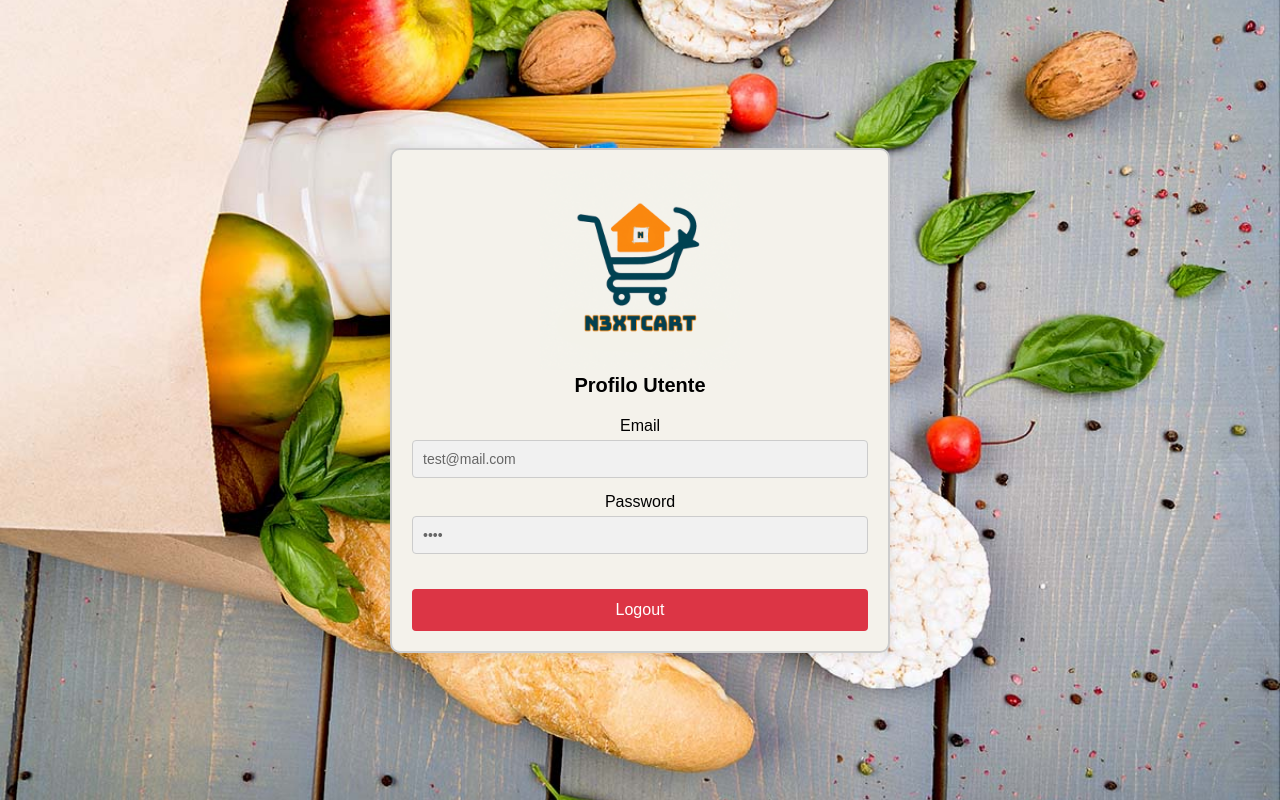
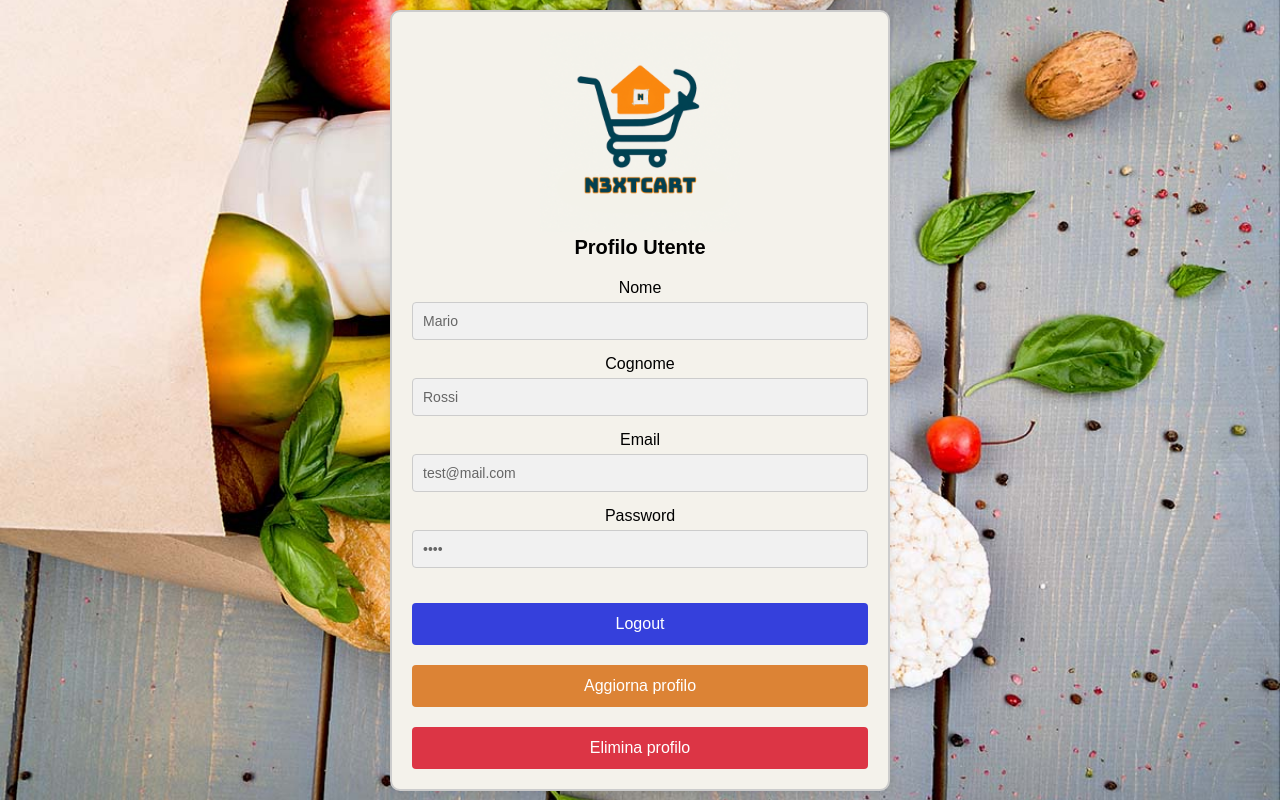
Before and after one commit to n3xtcart/NextCart-FrontOffice, an Angular app in the folder NextCartFrontOffice/: page /profilo in a window 1280 px wide. Built offline with nearby package versions, Linux system fonts and the light colour scheme; sample sign-in values are in the browser's storage.

Commit message:
completamento mockAPI

```diff
--- a/NextCartFrontOffice/src/app/app.routes.ts
+++ b/NextCartFrontOffice/src/app/app.routes.ts
@@ -13,11 +13,10 @@ import { SchermataInizialeComponent } from './schermata-iniziale/schermata-inizi
 
 export const routes: Routes = [
   { path: '', component: LoginComponent },
+  { path: 'registrazione', component: RegistrazioneComponent },
   { path: 'profilo', component: ProfiloComponent, canActivate: [authGuard] },
   {
-    path: 'home',
-    component: HomeComponent,
-    canActivate: [authGuard],
+    path: 'home', component: HomeComponent, canActivate: [authGuard],
     children: [
       { path: '', component: SchermataInizialeComponent },
       { path: 'categoria-prodotto', component: CategoriaProdottoComponent },
--- a/NextCartFrontOffice/src/app/auth.service.ts
+++ b/NextCartFrontOffice/src/app/auth.service.ts
@@ -10,6 +10,9 @@ export class AuthService {
 
   private LOGIN = 'https://api.mockaron.com/mock/bufcwlbupc/login';
   private LOGOUT = 'https://api.mockaron.com/mock/bufcwlbupc/logout';
+  private REG = 'https://api.mockaron.com/mock/bufcwlbupc/register';
+  private AGG = 'https://api.mockaron.com/mock/bufcwlbupc/users/:id';
+  private DEL = 'https://api.mockaron.com/mock/bufcwlbupc/users/:id';
 
 
   constructor(private http: HttpClient, private router: Router) {}
@@ -27,4 +30,23 @@ export class AuthService {
     );
   }
 
+  register(nome: string, cognome: string, email: string, password: string): Observable<any> {
+    const body = { nome, cognome, email, password };
+    return this.http.post<any>(this.REG, body);
+  }
+
+  updateUser(id: string, updatedData: { nome?: string; cognome?: string; email?: string; password?: string }): Observable<any> {
+  return this.http.put<any>(this.AGG, updatedData);
 }
+
+  deleteUser(id: string): Observable<any> {
+    return this.http.delete<any>(this.DEL).pipe(
+    tap(() => {
+      this.router.navigate(['/login']);
+    })
+    );
+
+  }
+
+
+}
--- a/NextCartFrontOffice/src/app/login/login.component.css
+++ b/NextCartFrontOffice/src/app/login/login.component.css
@@ -65,7 +65,6 @@ button:disabled {
 
 .crea-account a {
   color: #007bff;
-  text-decoration: none;
 }
 
 .image-section {
--- a/NextCartFrontOffice/src/app/login/login.component.html
+++ b/NextCartFrontOffice/src/app/login/login.component.html
@@ -35,10 +35,11 @@
         Email o password errati.
       </div>
 
+    </form>
+
       <div class="crea-account" style="margin-top: 15px;">
         <a routerLink="/registrazione">Crea un account</a>
       </div>
-    </form>
   </div>
 
   <div class="image-section">
--- a/NextCartFrontOffice/src/app/login/login.component.ts
+++ b/NextCartFrontOffice/src/app/login/login.component.ts
@@ -1,12 +1,12 @@
 import { FormsModule } from '@angular/forms';
 import { Component } from '@angular/core';
-import { Router } from '@angular/router';
+import { Router, RouterLink } from '@angular/router';
 import { CommonModule } from '@angular/common';
 import { AuthService } from '../auth.service';
 
 @Component({
   selector: 'app-login',
-  imports: [CommonModule, FormsModule],
+  imports: [CommonModule, FormsModule, RouterLink],
   templateUrl: './login.component.html',
   styleUrls: ['./login.component.css']
 })
--- a/NextCartFrontOffice/src/app/profilo/profilo.component.css
+++ b/NextCartFrontOffice/src/app/profilo/profilo.component.css
@@ -67,7 +67,39 @@
   .logout-section button {
     width: 100%;
     padding: 12px;
+    background-color: #3540dc;
+    color: white;
+    border: none;
+    border-radius: 4px;
+    font-size: 16px;
+    cursor: pointer;
+  }
+    .aggiorna-section button {
+    width: 100%;
+    padding: 12px;
+    background-color: #dc8335;
+    color: white;
+    border: none;
+    border-radius: 4px;
+    font-size: 16px;
+    cursor: pointer;
+  }
+
+    .elimina-section button {
+    width: 100%;
+    padding: 12px;
     background-color: #dc3545;
+    color: white;
+    border: none;
+    border-radius: 4px;
+    font-size: 16px;
+    cursor: pointer;
+  }
+
+    .salva-section button {
+    width: 100%;
+    padding: 12px;
+    background-color: #35dc3b;
     color: white;
     border: none;
     border-radius: 4px;
--- a/NextCartFrontOffice/src/app/profilo/profilo.component.html
+++ b/NextCartFrontOffice/src/app/profilo/profilo.component.html
@@ -7,6 +7,32 @@
       <h3>Profilo Utente</h3>
       <form  #profileForm="ngForm" id="form">
         <div class="form-group">
+          <label for="nome">Nome</label>
+          <input
+            type="nome"
+            id="nome"
+            name="nome"
+            [(ngModel)]="nome"
+            required
+            placeholder="nome"
+              [disabled]="!isEditable"
+          />
+        </div>
+
+        <div class="form-group">
+          <label for="cognome">Cognome</label>
+          <input
+            type="cognome"
+            id="cognome"
+            name="cognome"
+            [(ngModel)]="cognome"
+            required
+            placeholder="cognome"
+              [disabled]="!isEditable"
+          />
+        </div>
+
+        <div class="form-group">
           <label for="email">Email</label>
           <input
             type="email"
@@ -15,9 +41,10 @@
             [(ngModel)]="email"
             required
             placeholder="Email"
-            disabled
+              [disabled]="!isEditable"
           />
         </div>
+
         <div class="form-group">
           <label for="password">Password</label>
           <input
@@ -27,13 +54,23 @@
             [(ngModel)]="password"
             required
             placeholder="Password"
-            disabled
+              [disabled]="!isEditable"
           />
         </div>
       </form>
       <div class="logout-section">
         <button (click)="logout()">Logout</button>
       </div>
+    <div class="aggiorna-section">
+      <button *ngIf="!isEditable" (click)="aggiorna()">Aggiorna profilo</button>
+    </div>
+    <div class = "salva-section">
+      <button *ngIf="isEditable" (click)="salva()">Salva modifiche</button>
+    </div>
+      <div class="elimina-section">
+        <button (click)="elimina()">Elimina profilo</button>
+      </div>
+
     </div>
 
   </div>
--- a/NextCartFrontOffice/src/app/profilo/profilo.component.ts
+++ b/NextCartFrontOffice/src/app/profilo/profilo.component.ts
@@ -2,16 +2,21 @@ import { Component } from '@angular/core';
 import { FormsModule } from '@angular/forms';
 import { Router } from '@angular/router';
 import { AuthService } from '../auth.service';
+import { CommonModule } from '@angular/common';
 
 @Component({
   selector: 'app-profilo',
-  imports: [FormsModule],
+  imports: [FormsModule,CommonModule],
   templateUrl: './profilo.component.html',
   styleUrl: './profilo.component.css'
 })
 export class ProfiloComponent {
+
   email: string = 'test@mail.com';
   password: string = '****';
+  nome: string = 'Mario';
+  cognome: string = 'Rossi';
+  isEditable: boolean = false;
 
   constructor(private authService: AuthService, private router: Router) {}
 
@@ -22,4 +27,39 @@ export class ProfiloComponent {
     error: err => console.error('Errore nel logout:', err)
   });
 }
+  aggiorna() {
+  this.isEditable = true;
+  }
+
+  elimina() {
+  this.authService.deleteUser('12345').subscribe({
+    next: (res) => console.log('Utente eliminato:', res),
+    error: (err) => console.error('Errore eliminazione:', err)
+  });
+  }
+
+  salva() {
+  this.isEditable = false;
+
+  const userId = '12345';
+
+  this.authService.updateUser(userId, {
+    nome: this.nome,
+    cognome: this.cognome,
+    email: this.email,
+    password: this.password
+  }).subscribe({
+    next: (response) => {
+      console.log('Profilo aggiornato con successo', response);
+      alert('Profilo aggiornato!');
+    },
+    error: (error) => {
+      console.error('Errore aggiornando il profilo:', error);
+      alert('Errore durante l\'aggiornamento. Riprova.');
+    }
+  });
 }
+
+
+
+}
--- a/NextCartFrontOffice/src/app/registrazione/registrazione.component.html
+++ b/NextCartFrontOffice/src/app/registrazione/registrazione.component.html
@@ -5,6 +5,28 @@
   </div>
     <h3>Registrazione</h3>
     <form (ngSubmit)="onSubmit()" #registrazioneForm="ngForm">
+      <div>
+        <label for="nome">Nome</label>
+        <input
+          type="nome"
+          id="nome"
+          name="nome"
+          [(ngModel)]="nome"
+          required
+          placeholder="Inserisci il tuo nome"
+        />
+      </div>
+      <div>
+        <label for="cognome">Cognome</label>
+        <input
+          type="cognome"
+          id="cognome"
+          name="cognome"
+          [(ngModel)]="cognome"
+          required
+          placeholder="Inserisci il tuo cognome"
+        />
+      </div>
       <div>
         <label for="email">Email</label>
         <input
--- a/NextCartFrontOffice/src/app/registrazione/registrazione.component.ts
+++ b/NextCartFrontOffice/src/app/registrazione/registrazione.component.ts
@@ -1,5 +1,7 @@
 import { Component } from '@angular/core';
 import { FormsModule } from '@angular/forms';
+import { AuthService } from '../auth.service';
+import { Router } from '@angular/router';
 
 @Component({
   selector: 'app-registrazione',
@@ -9,15 +11,30 @@ import { FormsModule } from '@angular/forms';
 })
 export class RegistrazioneComponent {
 
+  nome: string = '';
+  cognome: string = '';
   email: string = '';
   password: string = '';
 
-  constructor() {}
+  constructor(private authService: AuthService, private router: Router) {}
 
-  onSubmit() {
-    console.log('Email:', this.email);
-    console.log('Password:', this.password);
+  onSubmit(): void {
+  this.authService.register(this.nome, this.cognome, this.email, this.password)
+    .subscribe({
+      next: (response) => {
+        console.log('Registrazione avvenuta con successo:', response);
+        this.router.navigate(['/login']);
+      },
+      error: (error) => {
+        console.error('Errore nella registrazione:', error);
 
-    // logica per inviare i dati al backend quando sarà pronto
-  }
+        if (error.status === 409) {
+          alert('Email già registrata. Usa un’altra email o effettua il login.');
+        } else {
+          alert('Errore nella registrazione. Riprova più tardi.');
+        }
+      }
+    });
 }
+
+}
```
